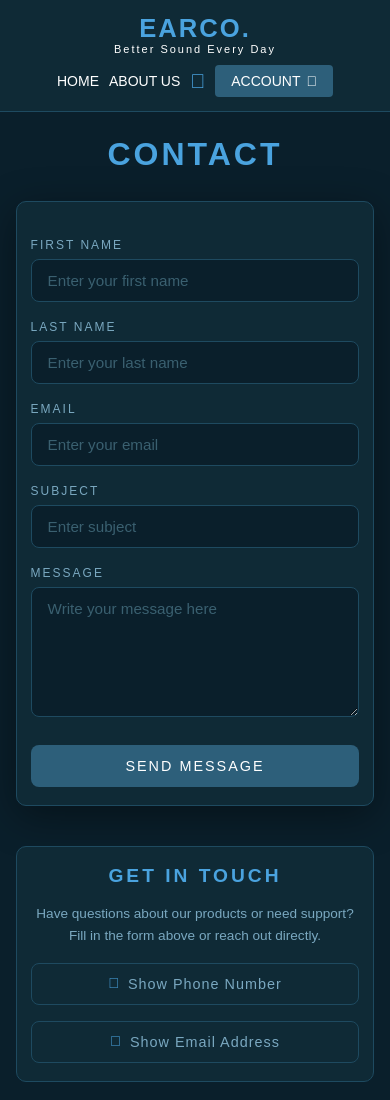
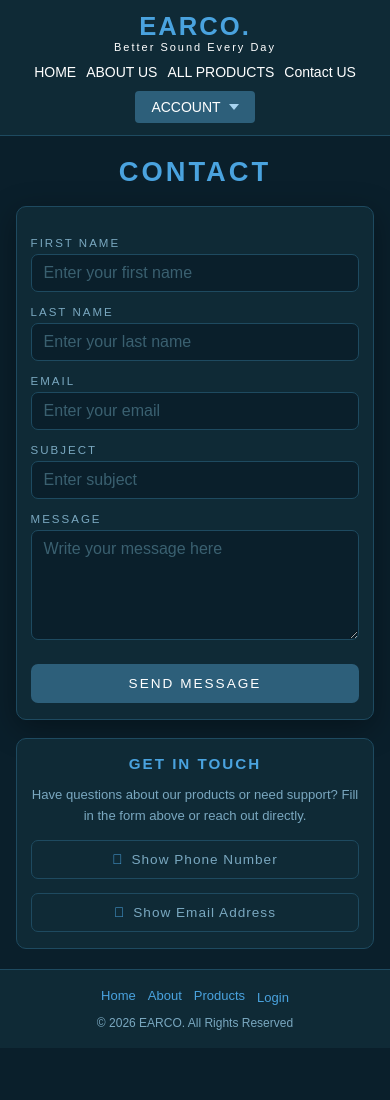
Before and after one commit to Siphe23/EARCO, a plain HTML site: page contact.html in a window 390 px wide. Shown: the top 1100 px of the page. After the commit the page ends 1048 px from the top, so only its background shows below. Drawn offline with Linux system fonts and the light colour scheme.

Commit message:
Updated files

```diff
--- a/contact.css
+++ b/contact.css
@@ -20,7 +20,7 @@ body {
   display: flex;
   justify-content: space-between;
   align-items: center;
-  padding: 18px 8%;
+  padding: 16px 6%;
   border-bottom: 1px solid #1e4a60;
   background: #0f2a36;
   position: sticky;
@@ -44,16 +44,35 @@ nav ul {
 nav a { text-decoration: none; color: white; font-size: 14px; transition: 0.3s; }
 nav a:hover { color: #4aa3df; }
 
-.cart-link i,
+/* CART ICON */
+.cart-link { position: relative; }
 .cart-link a {
   font-size: 20px;
   color: #4aa3df;
   text-decoration: none;
   transition: 0.3s;
 }
-.cart-link i:hover,
-.cart-link a:hover { color: #2d5f7a; transform: scale(1.2); }
+.cart-link a:hover { color: #2d5f7a; }
 
+/* CART BADGE */
+.cart-badge {
+  position: absolute;
+  top: -8px;
+  right: -8px;
+  background: #e74c3c;
+  color: white;
+  font-size: 10px;
+  font-weight: bold;
+  border-radius: 50%;
+  width: 18px;
+  height: 18px;
+  display: flex;
+  align-items: center;
+  justify-content: center;
+  pointer-events: none;
+}
+
+/* ===== ACCOUNT BUTTON ===== */
 .account-btn {
   background: #2d5f7a;
   border: none;
@@ -65,10 +84,15 @@ nav a:hover { color: #4aa3df; }
   display: flex;
   align-items: center;
   gap: 6px;
-  transition: 0.3s;
+  transition: background 0.3s;
+  white-space: nowrap;
+  font-family: Arial, sans-serif;
 }
-.account-btn:hover { background: #4aa3df; }
+.account-btn:hover { background: #062539; }
 
+/* Rotate caret when dropdown is open — handled via .active class in JS */
+
+/* ===== DROPDOWN ===== */
 .dropdown { position: relative; }
 
 .dropdown-content {
@@ -92,126 +116,124 @@ nav a:hover { color: #4aa3df; }
   color: white;
   text-decoration: none;
   font-size: 14px;
-  transition: 0.2s;
+  transition: background 0.2s;
+  font-family: Arial, sans-serif;
 }
-.dropdown-content a:hover { background: #4aa3df; }
+.dropdown-content a:hover { background: #07273c; }
 
 /* ===== CONTACT SECTION ===== */
 .contact {
   flex: 1;
   width: 100%;
-  max-width: 860px;
+  max-width: 680px;
   margin: 0 auto;
-  padding: 60px 8%;
+  padding: 32px 5%;
 }
 
 .contact h1 {
   text-align: center;
-  font-size: clamp(2rem, 6vw, 3.2rem);
+  font-size: clamp(1.5rem, 5vw, 2.2rem);
   color: #4aa3df;
   letter-spacing: 6px;
-  margin-bottom: 48px;
+  margin-bottom: 24px;
   text-transform: uppercase;
 }
 
 /* ===== FORM ===== */
 form {
   background: #0f2a36;
-  padding: 40px;
-  border-radius: 14px;
+  padding: 26px 28px;
+  border-radius: 12px;
   border: 1px solid #1e4a60;
-  box-shadow: 0 10px 40px rgba(0,0,0,0.4);
+  box-shadow: 0 8px 30px rgba(0,0,0,0.35);
+  width: 100%;
 }
 
 .row {
   display: flex;
-  gap: 20px;
+  gap: 16px;
   flex-wrap: wrap;
 }
 
-.input-group { flex: 1; min-width: 200px; }
+.input-group { flex: 1; min-width: 180px; }
 
 label {
   display: block;
-  margin-top: 18px;
-  margin-bottom: 7px;
+  margin-top: 14px;
+  margin-bottom: 5px;
   color: #7aa8c0;
-  font-size: 0.75rem;
+  font-size: 0.72rem;
   letter-spacing: 2px;
   text-transform: uppercase;
 }
 
 input, textarea {
   width: 100%;
-  padding: 12px 16px;
+  padding: 10px 14px;
   border: 1px solid #1e4a60;
-  border-radius: 8px;
+  border-radius: 7px;
   background: #0a1f2b;
   color: white;
-  font-size: 0.95rem;
+  font-size: 0.9rem;
   transition: border-color 0.2s, box-shadow 0.2s;
   outline: none;
 }
 
 input:focus, textarea:focus {
   border-color: #4aa3df;
-  box-shadow: 0 0 0 3px rgba(74,163,223,0.15);
+  box-shadow: 0 0 0 3px rgba(74,163,223,0.13);
 }
 
 input::placeholder, textarea::placeholder { color: #3a6070; }
-textarea { resize: vertical; min-height: 130px; }
+textarea { resize: vertical; min-height: 110px; }
 
 button[type="submit"] {
-  margin-top: 24px;
+  margin-top: 20px;
   background: #2d5f7a;
   color: white;
   border: none;
-  padding: 14px 32px;
+  padding: 12px 28px;
   cursor: pointer;
-  border-radius: 8px;
-  transition: 0.3s;
-  font-size: 0.95rem;
+  border-radius: 7px;
+  transition: background 0.3s;
+  font-size: 0.9rem;
   letter-spacing: 2px;
   text-transform: uppercase;
   width: 100%;
+  font-family: Arial, sans-serif;
 }
 button[type="submit"]:hover { background: #4aa3df; }
 
 /* ===== CONTACT INFO ===== */
 .contact-info {
-  margin-top: 40px;
-  padding: 32px;
+  margin-top: 24px;
+  padding: 24px 28px;
   background: #0f2a36;
   border: 1px solid #1e4a60;
-  border-radius: 14px;
+  border-radius: 12px;
   text-align: center;
 }
 
 .contact-info h3 {
   color: #4aa3df;
-  font-size: 1.2rem;
+  font-size: 1.05rem;
   letter-spacing: 3px;
   text-transform: uppercase;
-  margin-bottom: 16px;
+  margin-bottom: 12px;
 }
 
 .contact-info p {
   color: #7aa8c0;
-  font-size: 0.95rem;
-  margin-bottom: 12px;
+  font-size: 0.9rem;
+  margin-bottom: 10px;
   line-height: 1.6;
-  word-break: break-word; /* fixes long email overflow on mobile */
-}
-
-.contact-info p i {
-  color: #4aa3df;
-  margin-right: 8px;
+  word-break: break-word;
 }
 
 /* ===== FOOTER ===== */
 .footer {
   text-align: center;
-  padding: 28px 8%;
+  padding: 24px 6%;
   border-top: 1px solid #1e4a60;
   background: #0f2a36;
   margin-top: auto;
@@ -229,88 +251,38 @@ button[type="submit"]:hover { background: #4aa3df; }
 .footer a:hover { text-decoration: underline; }
 .footer p { color: #7aa8c0; font-size: 12px; margin-top: 8px; }
 
-/* ===== RESPONSIVE ===== */
-
-/* Tablet */
-@media (max-width: 768px) {
-  .contact { padding: 40px 5%; }
-  form { padding: 28px 20px; }
-  .row { flex-direction: column; gap: 0; }
-  .input-group { min-width: 100%; }
-  .contact-info { padding: 24px 20px; }
-}
-
-/* Mobile */
-@media (max-width: 600px) {
-  .header {
-    flex-direction: column;
-    align-items: center;
-    text-align: center;
-    padding: 14px 5%;
-    gap: 10px;
-  }
-
-  nav ul {
-    gap: 10px;
-    justify-content: center;
-  }
-
-  .contact { padding: 24px 4%; }
-
-  .contact h1 { letter-spacing: 3px; margin-bottom: 28px; }
-
-  form { padding: 18px 14px; border-radius: 10px; }
-
-  .contact-info {
-    padding: 18px 14px;
-    border-radius: 10px;
-  }
-
-  .contact-info p {
-    font-size: 0.85rem;
-  }
-
-  button[type="submit"] { padding: 13px; font-size: 0.9rem; }
-
-  .footer { padding: 20px 5%; }
-
-  #footerLinks { gap: 12px; }
-}
-
-/* Very small screens */
-@media (max-width: 360px) {
-  nav ul { gap: 8px; }
-  .contact-info p { font-size: 0.8rem; }
-}
-
 /* ===== REVEAL CONTACT DETAILS ===== */
 .reveal-row {
   display: flex;
   align-items: center;
   gap: 12px;
-  margin-top: 16px;
+  margin-top: 14px;
   flex-wrap: wrap;
+  justify-content: center;
 }
 
 .reveal-btn {
   background: transparent;
   border: 1px solid #1e4a60;
   color: #7aa8c0;
-  padding: 10px 20px;
-  border-radius: 8px;
+  padding: 9px 18px;
+  border-radius: 7px;
   cursor: pointer;
-  font-size: 0.85rem;
+  font-size: 0.82rem;
   letter-spacing: 1px;
   display: flex;
   align-items: center;
   gap: 8px;
-  transition: 0.2s;
-  width: auto;
-  margin-top: 0;
-  text-transform: none;
+  transition: border-color 0.2s, color 0.2s, background 0.2s;
+  white-space: nowrap;
+  font-family: Arial, sans-serif;
 }
 
-.reveal-btn i { color: #4aa3df; }
+.reveal-btn i {
+  color: #4aa3df;
+  font-family: "Font Awesome 6 Free" !important;
+  font-weight: 900 !important;
+}
 
 .reveal-btn:hover {
   border-color: #4aa3df;
@@ -320,29 +292,104 @@ button[type="submit"]:hover { background: #4aa3df; }
 
 .contact-detail {
   color: #4aa3df;
-  font-size: 0.95rem;
+  font-size: 0.9rem;
   letter-spacing: 1px;
   word-break: break-all;
 }
 
-/* Reveal responsive */
+/* ===== RESPONSIVE ===== */
+
+/* Large desktop — cap width, remove side padding */
+@media (min-width: 1200px) {
+  .contact { max-width: 700px; padding: 36px 0; }
+}
+
+/* Tablet landscape */
+@media (max-width: 1024px) {
+  .contact { padding: 28px 5%; }
+  form { padding: 24px 22px; }
+}
+
+/* Tablet portrait */
+@media (max-width: 768px) {
+  .header { padding: 14px 5%; }
+  .contact { padding: 28px 5%; }
+  form { padding: 22px 18px; }
+  .row { flex-direction: column; gap: 0; }
+  .input-group { min-width: 100%; }
+  .contact-info { padding: 20px 18px; }
+  nav ul { gap: 14px; }
+}
+
+/* Mobile */
 @media (max-width: 600px) {
+  .header {
+    flex-direction: column;
+    align-items: center;
+    text-align: center;
+    padding: 12px 4%;
+    gap: 10px;
+  }
+
+  nav ul {
+    gap: 10px;
+    justify-content: center;
+    flex-wrap: wrap;
+  }
+
+  .contact { padding: 20px 4%; }
+
+  .contact h1 {
+    font-size: clamp(1.3rem, 7vw, 1.9rem);
+    letter-spacing: 3px;
+    margin-bottom: 18px;
+  }
+
+  form { padding: 16px 14px; border-radius: 10px; }
+  .row { gap: 0; }
+  .input-group { min-width: 100%; }
+  input, textarea { font-size: 16px; padding: 9px 12px; }
+  textarea { min-height: 95px; }
+
+  .contact-info {
+    padding: 16px 14px;
+    border-radius: 10px;
+    margin-top: 18px;
+  }
+
+  .contact-info h3 { font-size: 0.95rem; letter-spacing: 2px; }
+  .contact-info p  { font-size: 0.82rem; }
+
+  button[type="submit"] { padding: 12px; font-size: 0.85rem; }
+
   .reveal-row {
     flex-direction: column;
-    align-items: flex-start;
+    align-items: center;
     gap: 8px;
   }
 
   .reveal-btn {
     width: 100%;
     justify-content: center;
-    padding: 12px;
-    font-size: 0.9rem;
+    padding: 11px;
+    font-size: 0.85rem;
   }
 
   .contact-detail {
-    font-size: 0.85rem;
+    font-size: 0.82rem;
     width: 100%;
     text-align: center;
   }
+
+  .footer { padding: 18px 4%; }
+  #footerLinks { gap: 12px; }
 }
+
+/* Very small screens */
+@media (max-width: 360px) {
+  nav ul { gap: 8px; }
+  .contact h1 { font-size: 1.2rem; letter-spacing: 2px; }
+  .contact-info p { font-size: 0.78rem; }
+  form { padding: 12px 10px; }
+  input, textarea { padding: 9px 10px; }
+}
--- a/contact.html
+++ b/contact.html
@@ -7,6 +7,34 @@
 <link rel="stylesheet" href="contact.css">
 <link rel="stylesheet" href="loader.css">
 <link rel="stylesheet" href="https://cdnjs.cloudflare.com/ajax/libs/font-awesome/6.4.2/css/all.min.css">
+<style>
+  .btn { text-decoration: none; }
+  a.btn { text-decoration: none; }
+  .dropdown-content { display: none; position: absolute; background: #2d5f7a; min-width: 140px; border-radius: 6px; top: 42px; right: 0; overflow: hidden; z-index: 999; box-shadow: 0 8px 24px rgba(0,0,0,0.4); }
+  .dropdown-content.open { display: block; }
+  .dropdown-content a { display: block; padding: 10px 14px; color: white; text-decoration: none; font-size: 14px; transition: 0.2s; }
+  .dropdown-content a:hover { background: #07273c; }
+  .cart-link { position: relative; }
+  .cart-badge { position: absolute; top: -8px; right: -8px; background: #e74c3c; color: white; font-size: 10px; font-weight: bold; border-radius: 50%; width: 18px; height: 18px; display: flex; align-items: center; justify-content: center; pointer-events: none; }
+
+  /* CSS-only dropdown arrow — no font dependency */
+  .account-btn .caret {
+    display: inline-block;
+    width: 0;
+    height: 0;
+    border-left: 5px solid transparent;
+    border-right: 5px solid transparent;
+    border-top: 6px solid #a8d4f0;
+    transition: transform 0.25s ease, border-top-color 0.25s ease;
+    flex-shrink: 0;
+    margin-left: 2px;
+  }
+  .account-btn:hover .caret { border-top-color: #ffffff; }
+  .account-btn.active .caret {
+    transform: rotate(180deg);
+    border-top-color: #ffffff;
+  }
+</style>
 </head>
 <body>
 
@@ -25,12 +53,15 @@
     <ul id="navMenu">
       <li><a href="index.html">HOME</a></li>
       <li><a href="about.html">ABOUT US</a></li>
-      <li class="cart-link"><a href="javascript:void(0)" onclick="goToCart()"><i class="fa-solid fa-cart-shopping"></i></a></li>
+      <li><a href="products.html">ALL PRODUCTS</a></li>
+       <li><a href="contact.html">Contact US</a></li>
       <li class="dropdown" id="accountDropdown">
-        <button class="account-btn" onclick="toggleDropdown(event)">ACCOUNT <i class="fa-solid fa-caret-down"></i></button>
+        <button class="account-btn" id="accountBtn" onclick="toggleDropdown(event)">
+          ACCOUNT <span class="caret"></span>
+        </button>
         <div class="dropdown-content" id="dropdownMenu">
           <a href="login.html">Login</a>
-          <a href="signup.html">Sign Up</a>
+          <a href="login.html">Sign Up</a>
         </div>
       </li>
     </ul>
@@ -41,44 +72,41 @@
 <section class="contact">
   <h1>CONTACT</h1>
 
-  <form action="https://formspree.io/f/mreyedzv" method="POST">
+  <form action="https://formspree.io/f/mreyedzv" method="POST" autocomplete="on">
     <input type="hidden" name="_subject" value="New EARCO Contact Message">
     <div class="row">
       <div class="input-group">
-        <label>First Name</label>
-        <input type="text" name="first_name" placeholder="Enter your first name" required>
+        <label for="first_name">First Name</label>
+        <input type="text" id="first_name" name="first_name" placeholder="Enter your first name" autocomplete="given-name" required>
       </div>
       <div class="input-group">
-        <label>Last Name</label>
-        <input type="text" name="last_name" placeholder="Enter your last name" required>
+        <label for="last_name">Last Name</label>
+        <input type="text" id="last_name" name="last_name" placeholder="Enter your last name" autocomplete="family-name" required>
       </div>
     </div>
-    <label>Email</label>
-    <input type="email" name="email" placeholder="Enter your email" required>
-    <label>Subject</label>
-    <input type="text" name="subject" placeholder="Enter subject">
-    <label>Message</label>
-    <textarea name="message" rows="6" placeholder="Write your message here" required></textarea>
+    <label for="contact_email">Email</label>
+    <input type="email" id="contact_email" name="email" placeholder="Enter your email" autocomplete="email" required>
+    <label for="subject">Subject</label>
+    <input type="text" id="subject" name="subject" placeholder="Enter subject" autocomplete="off">
+    <label for="message">Message</label>
+    <textarea id="message" name="message" rows="5" placeholder="Write your message here" autocomplete="off" required></textarea>
     <button type="submit">Send Message</button>
   </form>
 
-  <!-- CONTACT INFO — details hidden until revealed -->
   <div class="contact-info">
     <h3>Get In Touch</h3>
     <p>Have questions about our products or need support? Fill in the form above or reach out directly.</p>
-
     <div class="reveal-row">
       <button class="reveal-btn" onclick="revealContact('phone', this)">
         <i class="fa-solid fa-phone"></i> Show Phone Number
       </button>
       <span class="contact-detail" id="phone" style="display:none"></span>
     </div>
-
     <div class="reveal-row">
-      <button class="reveal-btn" onclick="revealContact('email', this)">
+      <button class="reveal-btn" onclick="revealContact('emailDetail', this)">
         <i class="fa-solid fa-envelope"></i> Show Email Address
       </button>
-      <span class="contact-detail" id="email" style="display:none"></span>
+      <span class="contact-detail" id="emailDetail" style="display:none"></span>
     </div>
   </div>
 </section>
@@ -88,26 +116,89 @@
   <div id="footerLinks">
     <a href="index.html">Home</a>
     <a href="about.html">About</a>
-    <a href="login.html">Login</a>
+    <a href="products.html">Products</a>
+    <span id="footerAuth"></span>
   </div>
   <p>© 2026 EARCO. All Rights Reserved</p>
 </footer>
 
 <script src="loader.js"></script>
 <script>
-  /* Dropdown */
+  var loggedIn = localStorage.getItem("loggedIn") === "true";
+  var username = localStorage.getItem("username") || "ACCOUNT";
+
   function toggleDropdown(e) {
     e.stopPropagation();
-    document.getElementById('dropdownMenu').classList.toggle('open');
+    var menu = document.getElementById("dropdownMenu");
+    var btn  = document.getElementById("accountBtn");
+    if (menu) menu.classList.toggle("open");
+    if (btn)  btn.classList.toggle("active");
   }
-  document.addEventListener('click', function() {
-    document.getElementById('dropdownMenu').classList.remove('open');
+
+  document.addEventListener("click", function(e) {
+    var dropdown = document.getElementById("accountDropdown");
+    var menu = document.getElementById("dropdownMenu");
+    var btn  = document.getElementById("accountBtn");
+    if (menu && dropdown && !dropdown.contains(e.target)) {
+      menu.classList.remove("open");
+      if (btn) btn.classList.remove("active");
+    }
   });
 
-  /* Reveal contact details only on click — not visible to bots or scrapers */
+  function goToCart() {
+    window.location.href = loggedIn ? "cart.html" : "login.html";
+  }
+
+  function logout() {
+    localStorage.removeItem("loggedIn");
+    localStorage.removeItem("username");
+    localStorage.removeItem("cart");
+    window.location.href = "index.html";
+  }
+
+  function updateBadge() {
+    const cart = JSON.parse(localStorage.getItem("cart")) || [];
+    const totalQty = cart.reduce((sum, item) => sum + (item.qty || 1), 0);
+    const badge = document.getElementById("cartBadge");
+    if (badge) {
+      badge.textContent = totalQty;
+      badge.style.display = totalQty > 0 ? "flex" : "none";
+    }
+  }
+
+  if (loggedIn) {
+    document.getElementById("navMenu").innerHTML =
+      '<li><a href="index.html">HOME</a></li>' +
+      '<li><a href="about.html">ABOUT US</a></li>' +
+      '<li><a href="products.html">ALL PRODUCTS</a></li>' +
+      '<li><a href="contact.html">CONTACT US</a></li>' +
+      '<li class="cart-link">' +
+        '<a href="javascript:void(0)" onclick="goToCart()"><i class="fa-solid fa-cart-shopping"></i></a>' +
+        '<span class="cart-badge" id="cartBadge" style="display:none"></span>' +
+      '</li>' +
+      '<li class="dropdown" id="accountDropdown">' +
+        '<button class="account-btn" id="accountBtn" onclick="toggleDropdown(event)">' +
+          '<i class="fa-solid fa-user"></i> ' + username + ' <span class="caret"></span>' +
+        '</button>' +
+        '<div class="dropdown-content" id="dropdownMenu">' +
+          '<a href="javascript:void(0)" onclick="goToCart()">My Cart</a>' +
+          '<a href="payment.html">Pay Now</a>' +
+          '<a href="javascript:void(0)" onclick="logout()">Logout</a>' +
+        '</div>' +
+      '</li>';
+    updateBadge();
+  }
+
+  const footerAuth = document.getElementById('footerAuth');
+  if (loggedIn) {
+    footerAuth.innerHTML = `<a href="javascript:void(0)" onclick="logout()">Logout</a>`;
+  } else {
+    footerAuth.innerHTML = `<a href="login.html">Login</a>`;
+  }
+
   const details = {
     phone: ['+27', '67', '670454'].join(' '),
-    email: ['nasiphisiphesihle', 'ndzumo', '@gmail.com'].join('')
+    emailDetail: ['nasiphisiphesihle', 'ndzumo', '@gmail.com'].join('')
   };
 
   function revealContact(type, btn) {
```
Also changed, not shown: about.html (+0 -2 lines), index.html (+1 -0 lines).
